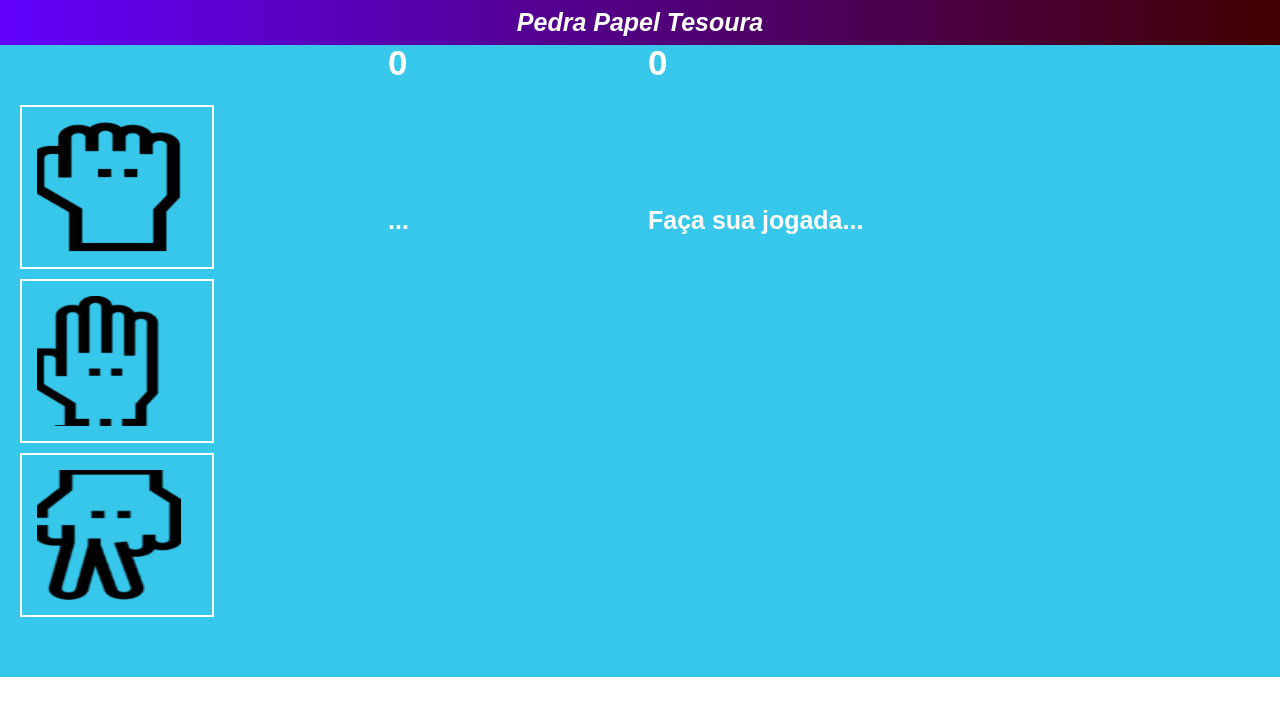
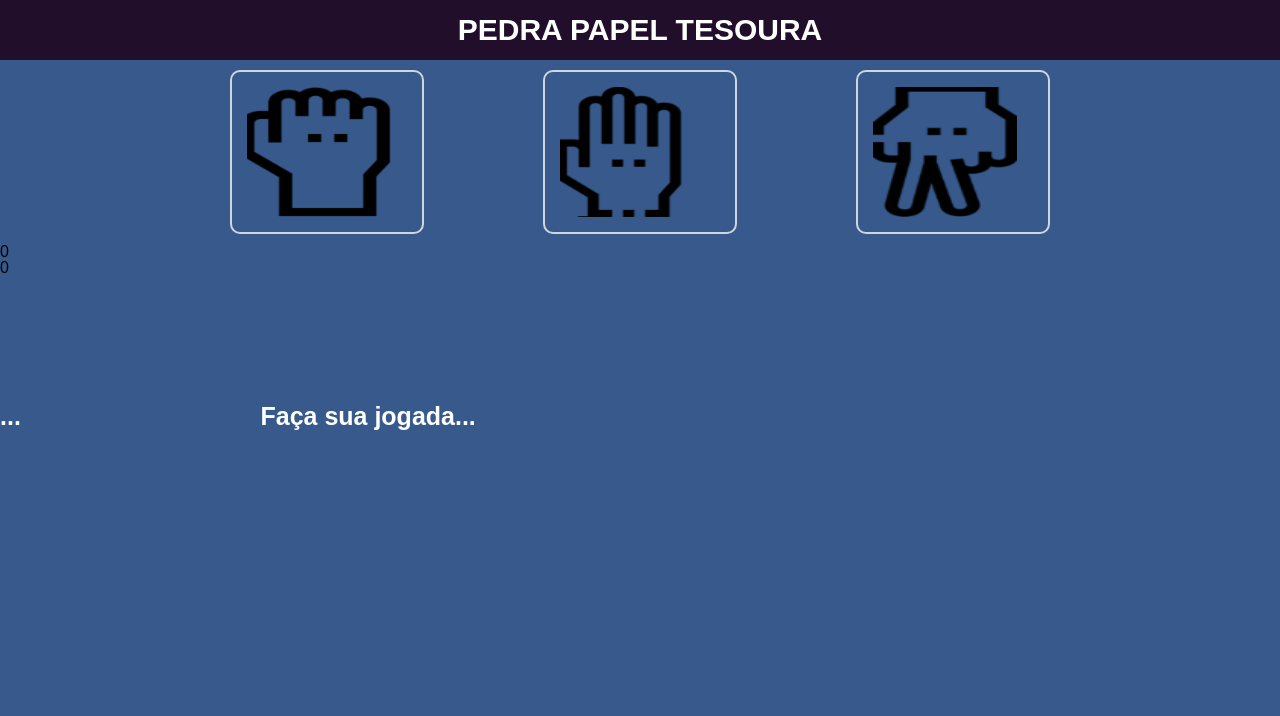
Before and after one commit to Angelo-Spyder/Pedra-Papel-Tesoura, a plain HTML site: page index.html in a window 1280 px wide. Drawn offline with Linux system fonts and the light colour scheme.

Commit message:
Mudando cores e posição das jogadas do usuário

```diff
--- a/index.html
+++ b/index.html
@@ -26,14 +26,18 @@
                 <img src="images/tesoura.png" alt="Mão-sinal-de-tesoura">
             </div>
         </main>
+        <main class="placar">
+            <p class="placar-player">0</p>
+            <p class="placar-ia">0</p>
+        </main>
         <main class="conteudo-player">
-            <p class="placar-player">0</p>
+
             <div class="jogada-player">
                 <p>...</p>
             </div>
         </main>
         <main class="conteudo-ia">
-            <p class="placar-ia">0</p>
+
             <div class="jogada-ia">
                 <p>Faça sua jogada...</p>
             </div>
--- a/styles/style.css
+++ b/styles/style.css
@@ -1,42 +1,54 @@
+
+body{
+    font-family: arial;
+}
+/* Cabeçalho Estilo*/
 .cabecalho{
-    background: linear-gradient(90deg,rgb(97, 1, 253), rgb(65, 0, 0));
-    padding: 10px 0;
+    background: #200e2b;
+    padding: 15px 0;
 }
 .titulo-principal{
-    font-size: 25px;
-    color: #ffffff;
-    font-family: arial;
-    font-style: italic;
+    font-size: 30px;
+    text-transform: uppercase;
+    color: white;
+    font-weight: bold;
     text-align: center;
-    font-weight: bold;
 }
+
+/* conteudo body*/
 .secao-principal{
-    background: #37c7eb;
+    background: #37598b;
 }
 .conteudo{
-    width: 30%;
-    padding: 50px 0;
-    display: inline-block;
+    margin: 0 auto;
+    width: 940px;
+    padding: 10px;
+    display: flex;
+    justify-content: space-around;
 }
+
+/* Pedra, Papel e Tesoura */
 .opcao-de-jogada{
-    border:2.3px solid white;
+    border:2px solid rgba(255, 255, 255, 0.753);
     width: 160px;
     height: 130px;
-    margin: 10px 0 10px 20px;
     padding: 15px;
-    align-items: center;
     cursor: pointer;
     transition: 0.2s;
+    border-radius: 10px;
 }
 .opcao-de-jogada:hover{
-    border:2.3px solid red;
-    padding: 18px;
+    border-radius: 100%;
+    border:2.3px solid rgb(0, 217, 255);
+    background: rgb(0, 217, 255);
 }
 .opcao-de-jogada img{
     width: 90%;
     height: 100%;
     align-items: center;
 }
+
+/* conteudo jogada*/
 .conteudo-player{
     vertical-align: top;
     display: inline-block;
@@ -44,15 +56,14 @@
     height: 550px;
     font-size: 35px;
     color: #ffffff;
-    font-family: arial;
     font-weight: bold;
 }
+
 .jogada-player{
     display: inline-block;
     margin-top: 50%;
     font-size: 25px;
     color: #ffffff;
-    font-family: arial;
     font-weight: bold;
 }
 .conteudo-ia{
@@ -62,7 +73,6 @@
     height: 550px;
     font-size: 35px;
     color: #ffffff;
-    font-family: arial;
     font-weight: bold;
 }
 .jogada-ia{
@@ -70,6 +80,5 @@
     margin-top: 50%;
     font-size: 25px;
     color: #ffffff;
-    font-family: arial;
     font-weight: bold;
 }
```
